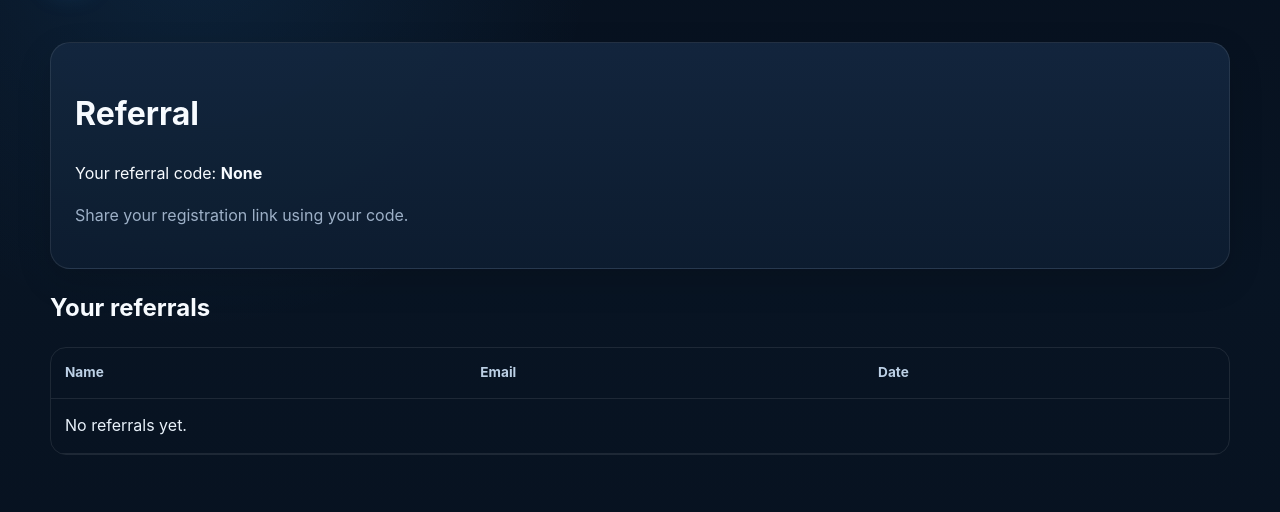
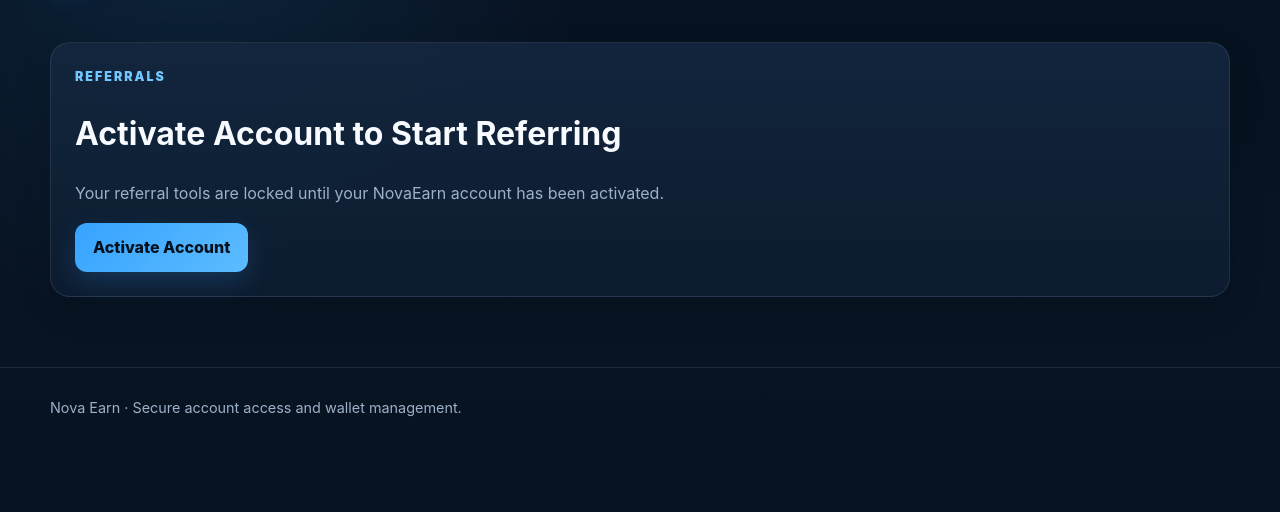
Before and after one commit to louiskyasua/Novaearn, a Flask app: page /referral in a window 1280 px wide. Shown: the part 75-587 px from the top of the page. Run offline with Flask 3, Linux system fonts and the light colour scheme; the visitor is signed in with stand-in values (Sample User, id 1); data comes from the database, SQL or seed files in the repository.

Commit message:
Lock referral page until account activation

```diff
--- a/templates/referral.html
+++ b/templates/referral.html
@@ -1 +1,9 @@
-{% extends "base.html" %}{% block content %}<div class="card"><h1>Referral</h1><p>Your referral code: <strong>{{ referral_code }}</strong></p><p class="muted">Share your registration link using your code.</p></div><h2>Your referrals</h2><div class="table"><table><tr><th>Name</th><th>Email</th><th>Date</th></tr>{% for r in referrals %}<tr><td>{{ r.name }}</td><td>{{ r.email }}</td><td>{{ r.created_at }}</td></tr>{% else %}<tr><td colspan="3">No referrals yet.</td></tr>{% endfor %}</table></div>{% endblock %}
+{% extends "base.html" %}
+{% block content %}
+<div class="card">
+  <p class="eyebrow">REFERRALS</p>
+  <h1>Activate Account to Start Referring</h1>
+  <p class="muted">Your referral tools are locked until your NovaEarn account has been activated.</p>
+  <a class="btn" href="{{ url_for('activate') }}">Activate Account</a>
+</div>
+{% endblock %}
```
